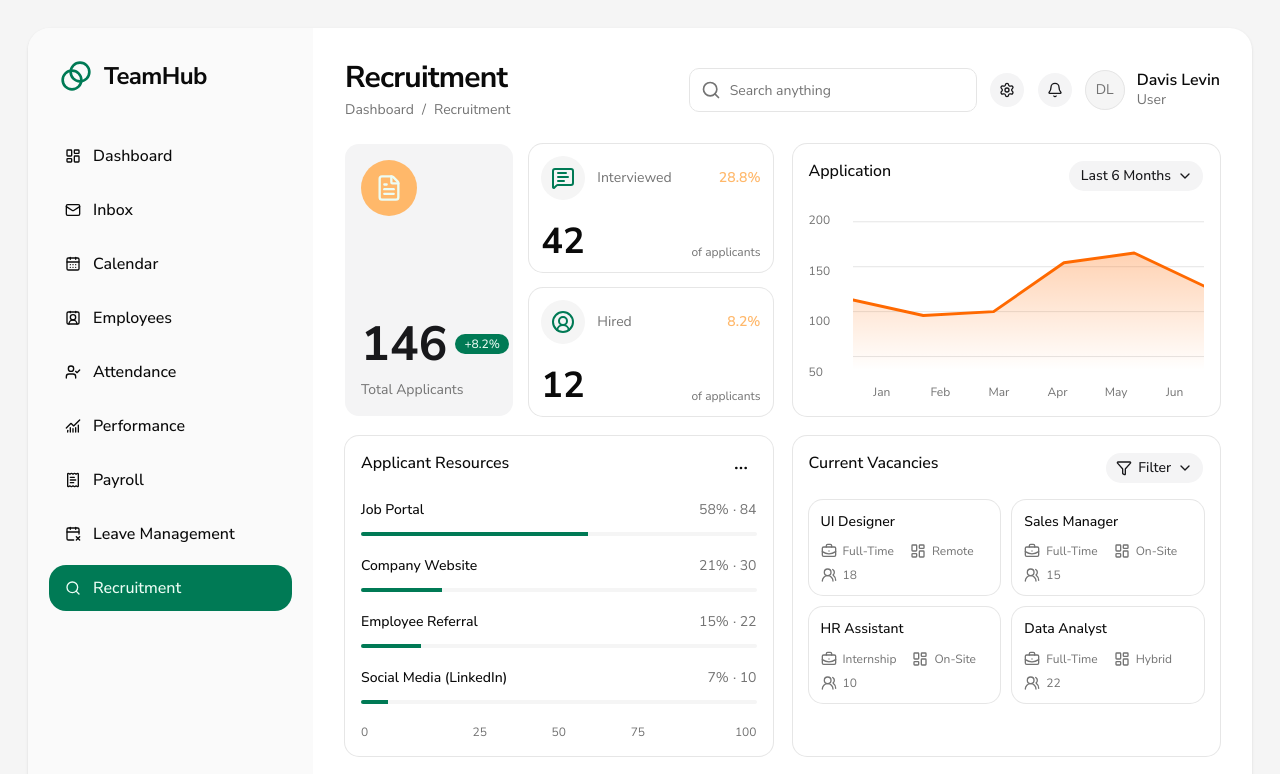
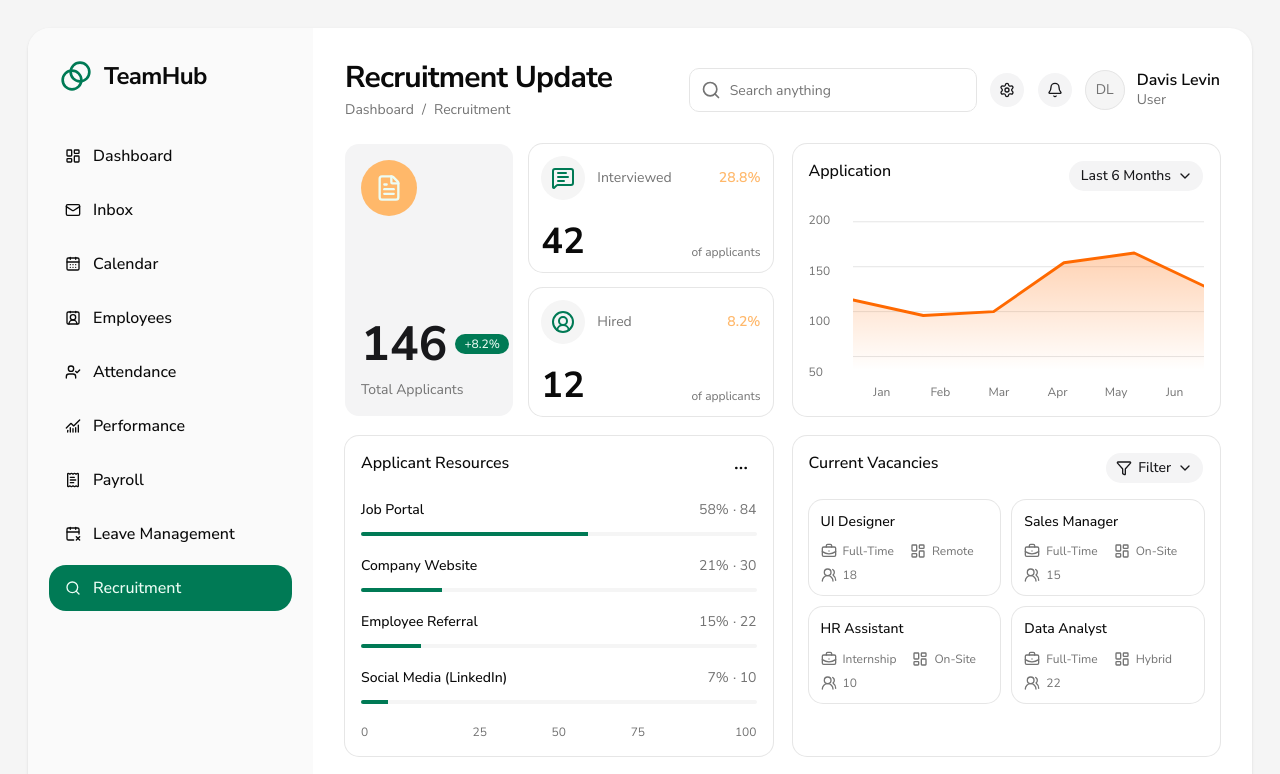
Before and after one commit to ccweerasinghe1994/hr-dashboard-v2, a Next.js app: page / in a window 1280 px wide. Shown: the top 774 px of the page. Built offline with nearby package versions, Linux system fonts and the light colour scheme.

Commit message:
fix: update header title to 'Recruitment Update'

```diff
--- a/components/recruitment-dashboard/page-header.tsx
+++ b/components/recruitment-dashboard/page-header.tsx
@@ -12,7 +12,7 @@ export function PageHeader() {
     >
       <div>
         <h1 className="font-heading text-3xl font-bold tracking-tight">
-          Recruitment
+          Recruitment Update
         </h1>
         <nav
           aria-label="Breadcrumb"
```
